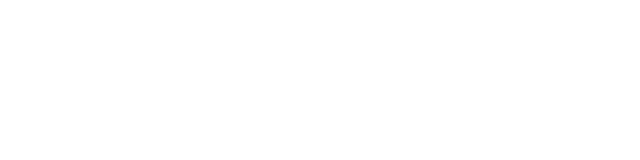
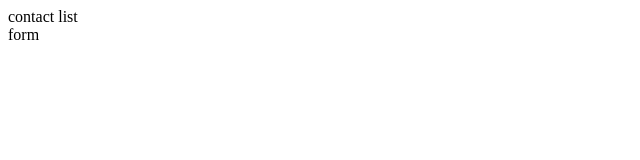
Before and after one commit to ummuhankeles/patika-react, a React (Create React App) app in the folder contacts-app/: page / in a window 1280 px wide. Shown: the top 160 px of the page, without its empty margins (0-640 px from the left). Built offline with nearby package versions, Linux system fonts and the light colour scheme.

Commit message:
created components

```diff
--- a/contacts-app/src/App.js
+++ b/contacts-app/src/App.js
@@ -1,8 +1,9 @@
+import Contacts from "./components/contacts/Index";
 
 function App() {
   return (
     <div className="App">
-
+      <Contacts/>
     </div>
   );
 }
--- /dev/null
+++ b/contacts-app/src/components/contacts/Index.js
@@ -0,0 +1,13 @@
+import React from 'react'
+import Form from './form/Index.js'
+import List from './list/Index.js'
+
+function Contacts() {
+    return (
+        <div>
+            <List />
+            <Form />
+        </div>
+    )
+}
+export default Contacts;
--- /dev/null
+++ b/contacts-app/src/components/contacts/form/Index.js
@@ -0,0 +1,10 @@
+import React from 'react'
+
+function Form() {
+    return (
+        <div>
+            form
+        </div>
+    )
+}
+export default Form;
--- /dev/null
+++ b/contacts-app/src/components/contacts/list/Index.js
@@ -0,0 +1,10 @@
+import React from 'react'
+
+function List() {
+    return (
+        <div>
+            contact list
+        </div>
+    )
+}
+export default List;
```
